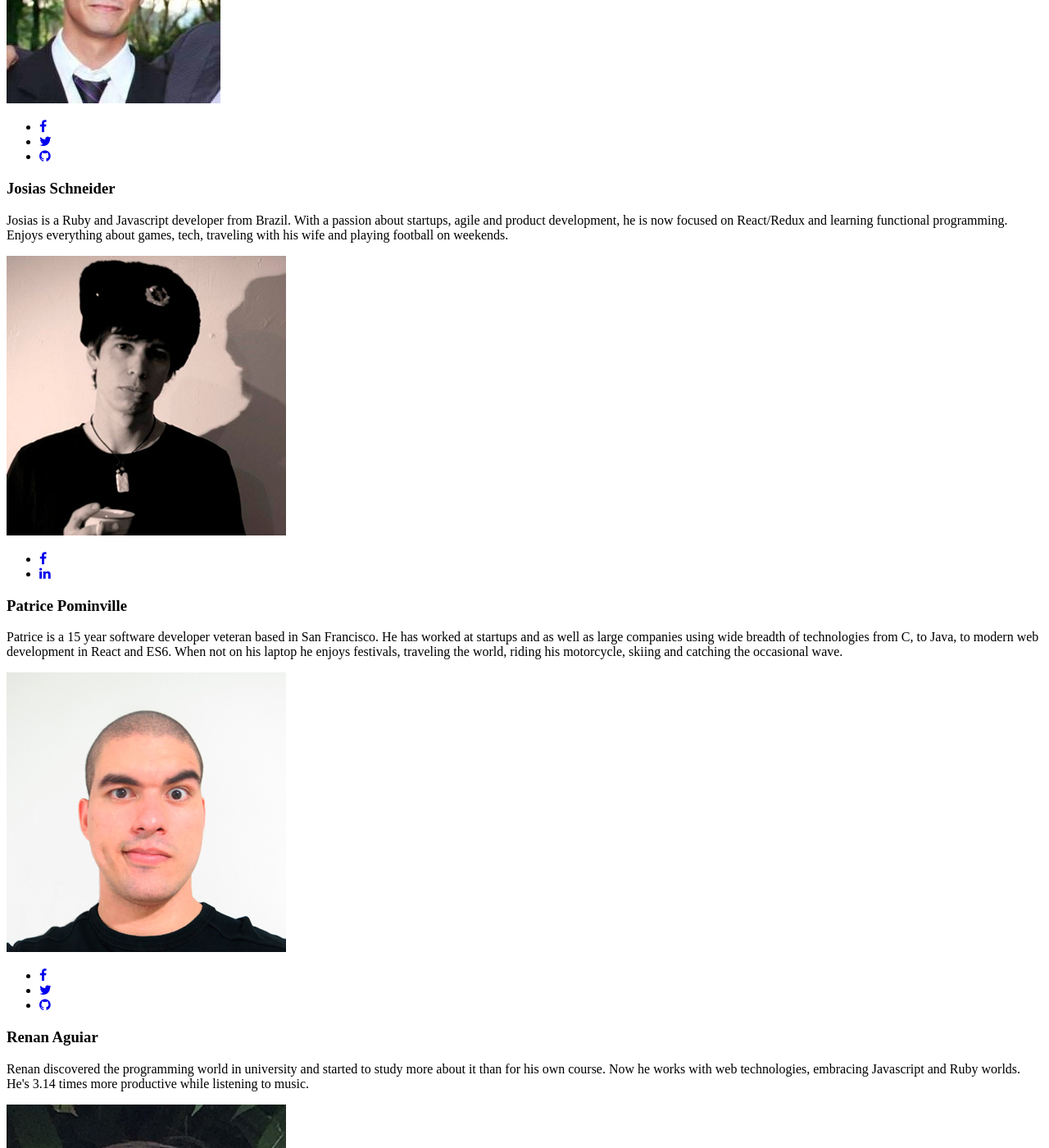
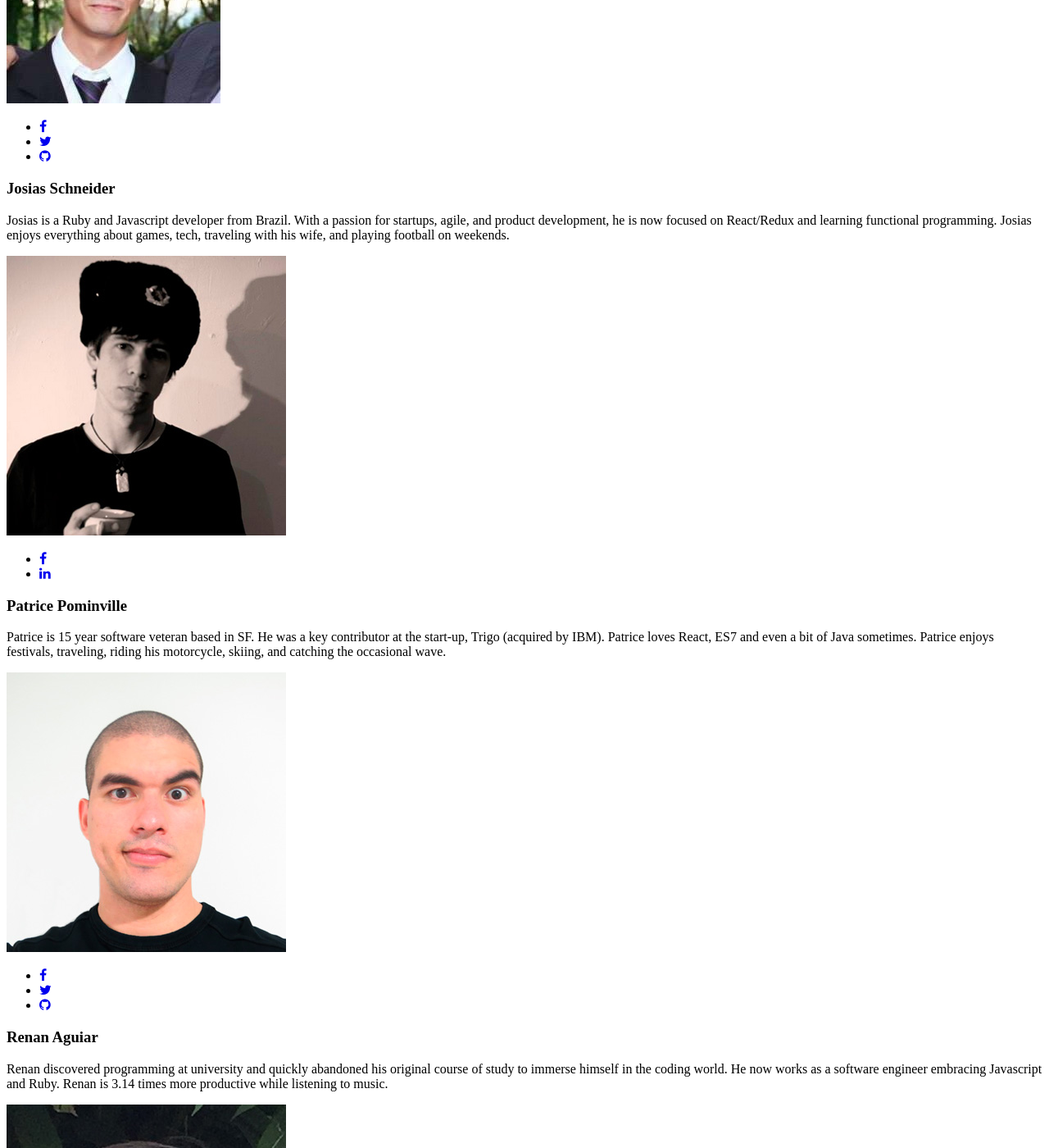
Before and after one commit to shakacode/shakacode-website, a Jekyll site: the page built from about/index.html, in a window 1280 px wide and 1400 px high, scrolled down 4965 px. Shown: the whole window at 82% size. Built offline with Jekyll 4.4.1, drawn with Linux system fonts in a browser that asks for light colours; nearby versions of some CDN libraries.

Commit message:
update patrice, renan and josias profiles

```diff
--- a/about/index.html
+++ b/about/index.html
@@ -243,7 +243,7 @@ title: ShakaCode Work
                 <div class="col-md-7 col-sm-12">
                   <div class="shaka-member__temp-padding-fix">
                     <h3 class="shaka-member__name">Josias Schneider</h3>
-                    <p class="shaka-member__bio">Josias is a Ruby and Javascript developer from Brazil. With a passion about startups, agile and product development, he is now focused on React/Redux and learning functional programming. Enjoys everything about games, tech, traveling with his wife and playing football on weekends.</p>
+                    <p class="shaka-member__bio">Josias is a Ruby and Javascript developer from Brazil. With a passion for startups, agile, and product development, he is now focused on React/Redux and learning functional programming. Josias enjoys everything about games, tech, traveling with his wife, and playing football on weekends.</p>
                   </div>
                 </div>
               </div><!-- end .shaka-member -->
@@ -270,7 +270,7 @@ title: ShakaCode Work
                 <div class="col-md-7 col-sm-12">
                   <div class="shaka-member__temp-padding-fix">
                     <h3 class="shaka-member__name">Patrice Pominville</h3>
-                    <p class="shaka-member__bio">Patrice is a 15 year software developer veteran based in San Francisco. He has worked at startups and as well as large companies using wide breadth of technologies from C, to Java, to modern web development in React and ES6. When not on his laptop he enjoys festivals, traveling the world, riding his motorcycle, skiing and catching the occasional wave.</p>
+                    <p class="shaka-member__bio">Patrice is 15 year software veteran based in SF. He was a key contributor at the start-up, Trigo (acquired by IBM). Patrice loves React, ES7 and even a bit of Java sometimes.  Patrice enjoys festivals, traveling, riding his motorcycle, skiing, and catching the occasional wave.</p>
                   </div>
                 </div>
               </div><!-- end .shaka-member -->
@@ -294,7 +294,7 @@ title: ShakaCode Work
                 <div class="col-md-7 col-sm-12">
                   <div class="shaka-member__temp-padding-fix">
                     <h3 class="shaka-member__name">Renan Aguiar</h3>
-                    <p class="shaka-member__bio">Renan discovered the programming world in university and started to study more about it than for his own course. Now he works with web technologies, embracing Javascript and Ruby worlds. He's 3.14 times more productive while listening to music.</p>
+                    <p class="shaka-member__bio">Renan discovered programming at university and quickly abandoned his original course of study to immerse himself in the coding world. He now works as a software engineer embracing Javascript and Ruby. Renan is 3.14 times more productive while listening to music.</p>
                   </div>
                 </div>
               </div><!-- end .shaka-member -->
```
